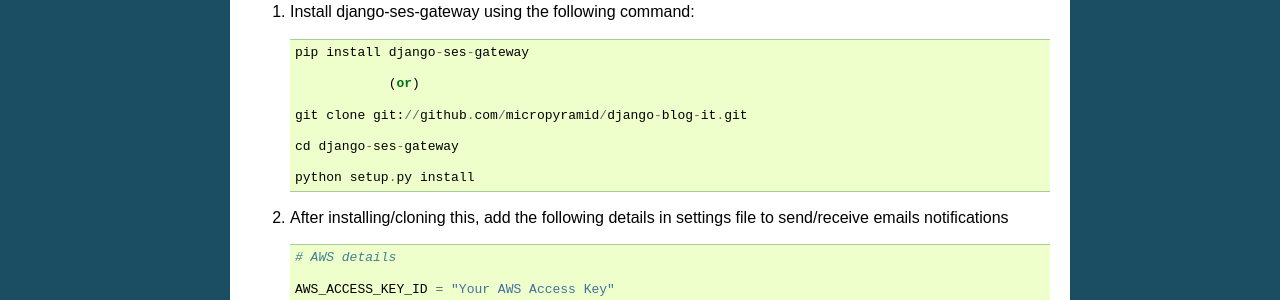
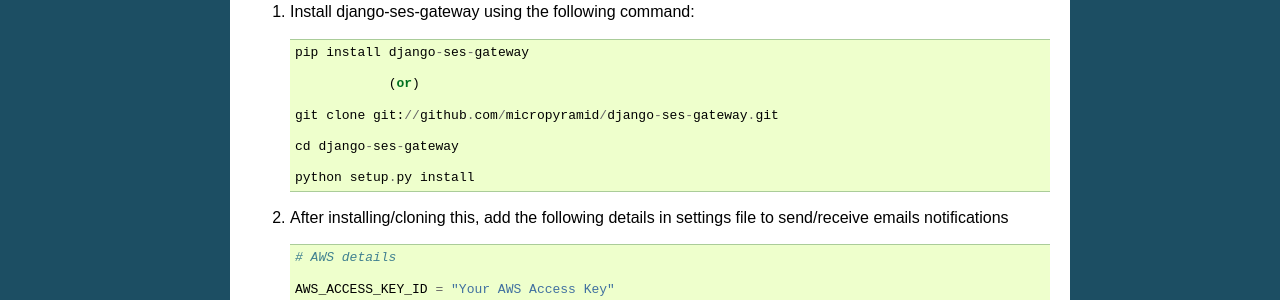
Before and after one commit to MicroPyramid/django-email-gateway, a Sphinx documentation site: the page built from docs/source/index.rst, in a window 1280 px wide. Shown: the part 514-814 px from the top of the page. Built offline with Sphinx 7.4.7, drawn with Linux system fonts in a browser that asks for light colours.

Commit message:
updated documentation

```diff
--- a/README.rst
+++ b/README.rst
@@ -36,7 +36,7 @@
 
     		(or)
 
-    git clone git://github.com/micropyramid/django-blog-it.git
+    git clone git://github.com/micropyramid/django-ses-gateway.git
 
     cd django-ses-gateway
 
--- a/docs/source/index.rst
+++ b/docs/source/index.rst
@@ -29,7 +29,7 @@
 
     		(or)
 
-    git clone git://github.com/micropyramid/django-blog-it.git
+    git clone git://github.com/micropyramid/django-ses-gateway.git
 
     cd django-ses-gateway
 
```
